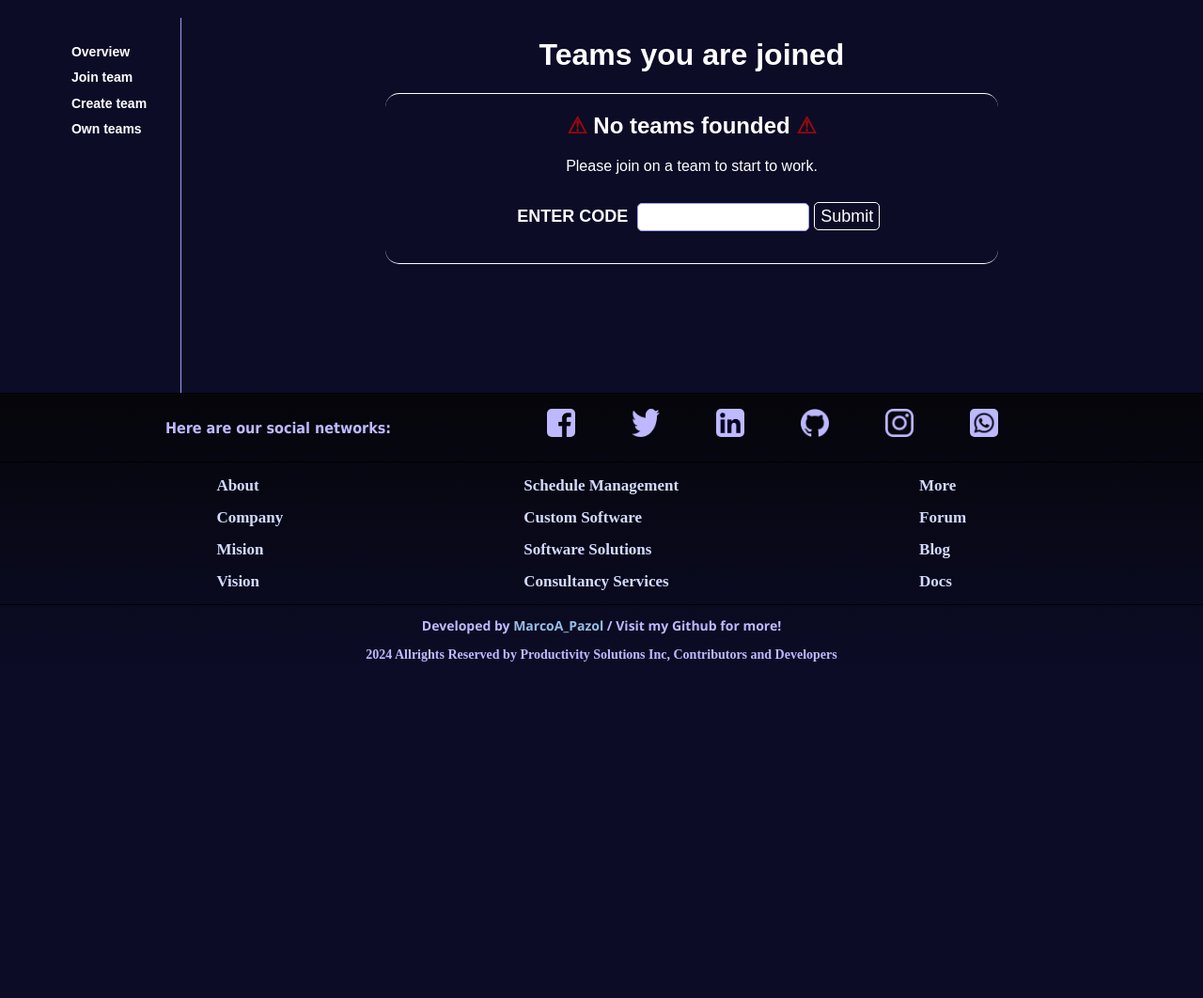
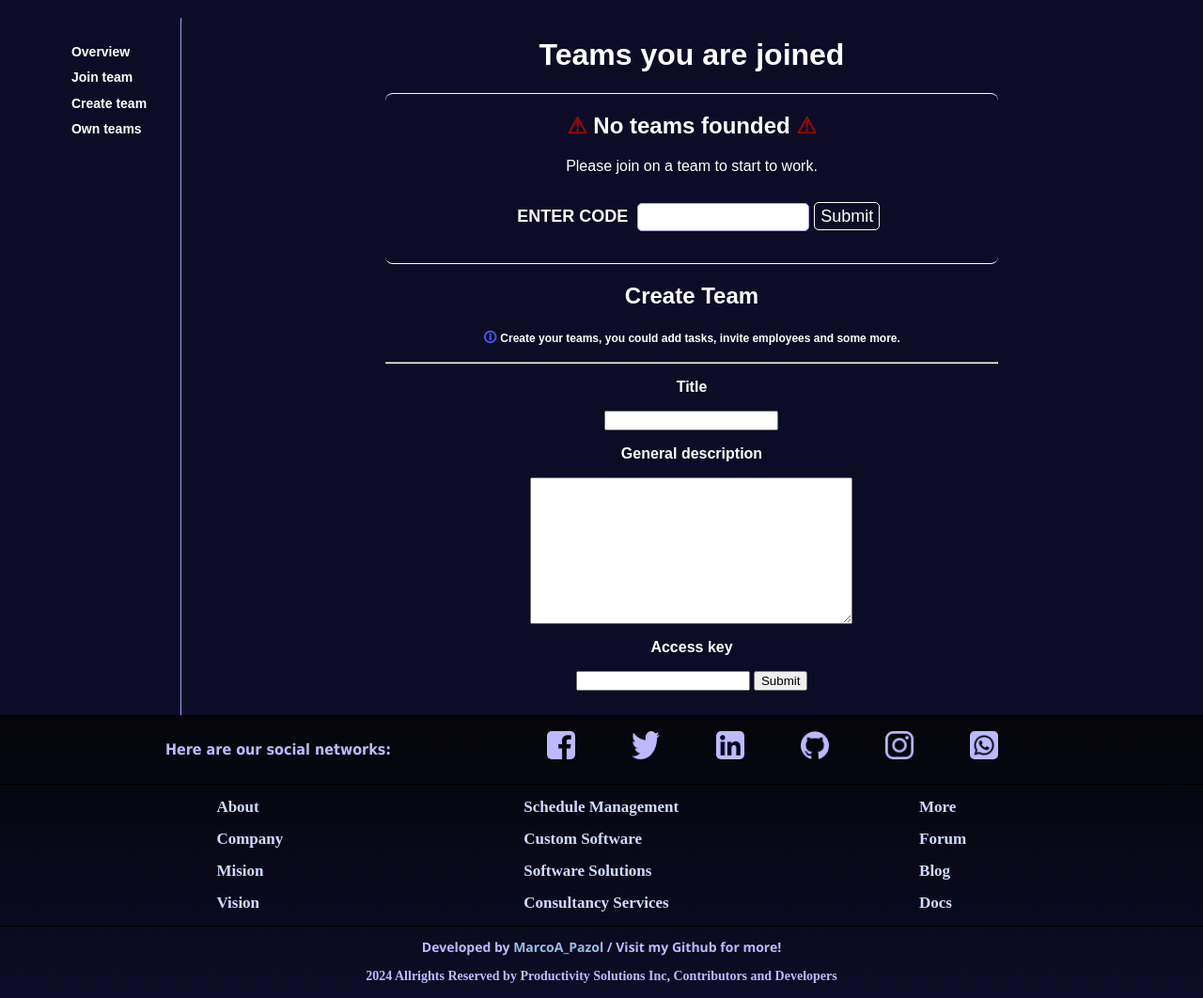
Before and after one commit to MarcoA-Pazol/Task_Management, a Django app: page /team/ in a window 1280 px wide; the page is wider, and only the part inside the window is pictured. Shown: the part 81-1143 px from the top of that part at 94% size. Before the commit the page ends 785 px from the top of that part, so only its background shows below. Run offline with Django 4.2, Linux system fonts and the light colour scheme; the visitor is signed in with stand-in values (Sample User, id 1); data that the repository does not hold is empty.

Commit message:
Modifing Model structure Employee()occupation field aded

```diff
--- a/BackEnd/forms.py
+++ b/BackEnd/forms.py
@@ -15,7 +15,7 @@ class RegistrationForm(forms.ModelForm):
 
     class Meta:
         model = Employee
-        fields = ['first_name', 'last_name', 'username', 'password', 'email', 'address', 'birthday', 'department']
+        fields = ['first_name', 'last_name', 'username', 'password', 'email', 'address', 'birthday', 'occupation']
 
     def save(self, commit=True):
         user = super().save(commit=False)
@@ -26,11 +26,16 @@ class RegistrationForm(forms.ModelForm):
         user.email = self.cleaned_data['email']
         user.address = self.cleaned_data['address']
         user.birthday = self.cleaned_data['birthday']
-        user.department = self.cleaned_data['department']
+        user.ocupation = self.cleaned_data['ocupation']
         if commit:
             user.save()
         return user
 
 
 class JoinTeamForm(forms.Form):
-    access_code = forms.CharField(max_length=8)
+    access_key = forms.CharField(max_length=8)
+
+class CreateTeamForm(forms.Form):
+    name = forms.CharField(max_length=30)
+    description = forms.CharField(widget=forms.Textarea)
+    access_key = forms.CharField(max_length=8)
--- a/BackEnd/models.py
+++ b/BackEnd/models.py
@@ -1,5 +1,13 @@
 from django.db import models
 from django.contrib.auth.models import AbstractUser
+from django import forms
+
+#Lists for choiceable values
+OCCUPATION_CHOICES = [
+        ['Back-End', 'Back-End Developer'],
+        ['Graphic Design', 'Graphic Desinger'],
+        ['User Experience Design', 'UX Designer']
+    ]
 
 """All team management relationed models"""
 class Employee(AbstractUser):
@@ -7,7 +15,8 @@ class Employee(AbstractUser):
     last_name = models.CharField(max_length=30)
     address = models.CharField(max_length=255)
     birthday = models.DateField()
-    department = models.CharField(max_length=200)
+    occupation = models.CharField(max_length=50, choices=OCCUPATION_CHOICES, default=None)
+    department = models.CharField(max_length=50)
     is_active = models.BooleanField(default=True)
 
     def __str__(self):
@@ -15,21 +24,21 @@ class Employee(AbstractUser):
 
 class Team(models.Model):
     owner = models.OneToOneField(Employee, on_delete=models.CASCADE, related_name="team_owner")
-    name = models.CharField(max_length=200)
+    name = models.CharField(max_length=30)
     description = models.TextField()
-    area = models.CharField(max_length=200)
+    department = models.CharField(max_length=50)
     members = models.ManyToManyField(Employee, related_name='team_members')
     created_at = models.DateTimeField(auto_now_add=True)
-    access_code = models.CharField(max_length=8)
+    access_key = models.CharField(max_length=8)
 
     def __str__(self):
         return self.name
 
 class Team_Task(models.Model):
-    title = models.CharField(max_length=200)
+    title = models.CharField(max_length=50)
     description = models.TextField()
     due_date = models.DateTimeField()
-    priority = models.CharField(max_length=100)
+    priority = models.CharField(max_length=50)
     status = models.BooleanField(default="Uncompleted")
     created_at = models.DateTimeField(auto_now_add=True)
     assigned_team = models.ForeignKey(Team, on_delete=models.CASCADE, related_name='assigned_team')
@@ -41,10 +50,10 @@ class Team_Task(models.Model):
 
 #Personal Tasks Relationed Models
 class Personal_Task(models.Model):
-    title = models.CharField(max_length=200)
+    title = models.CharField(max_length=50)
     description = models.TextField()
     due_date = models.DateTimeField()
-    priority = models.CharField(max_length=100)
+    priority = models.CharField(max_length=50)
     status = models.BooleanField()
     created_at = models.DateTimeField(auto_now_add=True)
     owner = models.ForeignKey(Employee, on_delete=models.CASCADE, related_name='owner')
@@ -57,9 +66,9 @@ class Personal_Task(models.Model):
 
 #Questions model for help section
 class Help_Question(models.Model):
-    question = models.CharField(max_length=200)
+    question = models.CharField(max_length=50)
     answer = models.TextField()
-    category = models.CharField(max_length=100)
+    category = models.CharField(max_length=50)
 
     def __str__(self):
         return self.question
--- a/FrontEnd/static/styles/team.css
+++ b/FrontEnd/static/styles/team.css
@@ -47,7 +47,7 @@
     width: 100%;
     margin-top: 20px;
     border-block: 1px solid white;
-    border-radius: 15px;
+    border-radius: 8px;
 }.no_teams_founded b{
     color: rgb(150, 10, 10);
 }
@@ -88,7 +88,19 @@
 
 /*Create team content*/
 .create_team_content{
-    display: none;
+    text-align: center;
+    align-items: center;
+    width: 60%;
+}.create_team_content h3{
+    font-family: sans-serif;
+    font-size: 12px;
+}.create_team_content b{
+    font-size: 14px;
+    color: rgb(78, 89, 248);
+}
+
+.create_team_form h3{
+    font-size: 16px;
 }
 
 /*Own teams content*/
--- a/FrontEnd/templates/registration/register.html
+++ b/FrontEnd/templates/registration/register.html
@@ -24,8 +24,8 @@
                 {{ form.first_name }}
                 <h2>Last name</h2>
                 {{ form.last_name }}
-                <h2>Department</h2>
-                {{ form.department }}
+                <h2>Occupation</h2>
+                {{ form.occupation }}
                 <h2>Address</h2>
                 {{ form.address }}
             </div>
--- a/FrontEnd/templates/team.html
+++ b/FrontEnd/templates/team.html
@@ -24,13 +24,13 @@
             {% if teams %}
                 <form method="POST" action="">
                     <h2>Join on a team:</h2>
-                    {{ form.access_code }}
+                    {{ join_team_form.access_code }}
                     <button type="submit">Submit</button>
                 </form>
                 {% for team in teams %}
                     <div class="team_overview">
                         <h2>{{ team.name }}</h2>
-                        <p>{{ team.desciption }}</p>
+                        <h6>{{ team.desciption }}</h6>
                         <h3>Leader: {{ team.owner }}</h3>
                     </div>
                 {% endfor %}
@@ -41,7 +41,7 @@
 
                     <form method="POST" action="" class="join_team_form">
                         <h3>ENTER CODE</h3>
-                        {{ form.access_code }}
+                        {{ join_team_form.access_key }}
                         <button type="submit">Submit</button>
                     </form>
                 </div>
@@ -53,7 +53,19 @@
         </div>
 
         <div class="create_team_content">
-            Create team
+            <h2>Create Team</h2>
+            <h3><b>🛈 </b>Create your teams, you could add tasks, invite employees and some more.</h3>
+            <hr>
+            <form method="POST" action="" class="create_team_form">
+                {% csrf_token %}
+                <h3>Title</h3>
+                {{create_team_form.name}}
+                <h3>General description</h3>
+                {{create_team_form.description}}
+                <h3>Access key</h3>
+                {{create_team_form.access_key}}
+                <button type="submit">Submit</button>
+            </form>
         </div>
 
         <div class="own_teams_content">
--- a/FrontEnd/views.py
+++ b/FrontEnd/views.py
@@ -6,31 +6,71 @@ from django.contrib.auth import logout, authenticate, login
 from django.shortcuts import render, get_object_or_404, redirect
 from django.db import IntegrityError
 from BackEnd.models import Team_Task, Help_Question, Team, Employee #Loading models from Task_Manager/BackEnd/models.py
-from BackEnd.forms import RegistrationForm, LoginForm, AskForHelpForm, JoinTeamForm
+from BackEnd.forms import RegistrationForm, LoginForm, AskForHelpForm, JoinTeamForm, CreateTeamForm
+
+#Functions
+def get_department(occupation):
+    if occupation == "Back-End Developer":
+        department = "Software Developing"
+    elif occupation == "Front-End Developer":
+        department = "Software Developing"
+    elif occupation == "Full-Stack Developer":
+        department = "Software Developing"
+    else:
+        department = "None"
+
+
 # Create your views here.
 def home(request):
     return render(request, 'home.html')
+
 
 @login_required
 def tasks(request):
     return render(request, 'tasks.html')
 
+
 @login_required
 def team(request):
     #Formulary loading
     if request.method == "POST":
-        form = JoinTeamForm(request.POST)
-        if form.is_valid():
-            access_code = form.cleaned_data['access_code']
+        join_team_form = JoinTeamForm(request.POST)
+        create_team_form = CreateTeamForm(request.POST)
+
+        if join_team_form.is_valid():
+            access_key = join_team_form.cleaned_data['access_key']
+
+        if create_team_form.is_valid():
+            #Cleane data for object creation(Team)
+            name = create_team_form.cleaned_data['name']
+            description = create_team_form.cleaned_data['description']
+            access_key = create_team_form.cleaned_data['access_key']
+            #Get the current user(owner)
+            owner = request.user
+            #Get current user´s department
+            department = owner.department
+
+            try:
+                team = Team.objects.create(owner=owner, name=name, description=description, department=department, access_key=access_key)
+                team.members.add(owner)
+                team.save()
+                return redirect('/')
+            except IntegrityError:
+                create_team_form.add_error('username', 'This username already exists, try another one.')
+                print(IntegrityError)
+            except Exception as e:
+                print(e)
     else:
-        form = JoinTeamForm()
+        join_team_form = JoinTeamForm()
+        create_team_form = CreateTeamForm()
 
     #Retireve all teams you are joined
     teams = Team.objects.all()
 
     #Context
-    context = {'teams': teams, 'form': form}
+    context = {'teams': teams, 'join_team_form': join_team_form, 'create_team_form': create_team_form}
     return render(request, 'team.html', context)
+
 
 def help(request):
     #Formulary Loading
@@ -57,6 +97,7 @@ def help(request):
     context = {'questions':questions, 'questions_by_category':questions_by_category, 'form':form}
     return render(request, 'help.html', context)
 
+
 #Session views
 def login(request):
     if request.method == 'POST':
@@ -69,6 +110,7 @@ def login(request):
         form = LoginForm()
     return render(request, 'registration/login.html', {'form':form})
 
+
 def register(request):
     if request.method == 'POST':
         form = RegistrationForm(request.POST)
@@ -78,10 +120,15 @@ def register(request):
             username = form.cleaned_data['username']
             email = form.cleaned_data['email']
             password = form.cleaned_data['password']
+            occupation = form.cleaned_data['occupation']
+
+            #Get department depending the selected ocupation    #   #   #   #   #
+            department = get_department(occupation=occupation)
+
             #Create new Employee
             try:
                 user = form.save()
-                user = Employee.objects.create(username=username, password=password, email=email, first_name=form.first_name, last_name=form.last_name, address=form.address, birthday=form.birthday, department=form.department)
+                user = Employee.objects.create(username=username, password=password, email=email, first_name=form.first_name, last_name=form.last_name, address=form.address, birthday=form.birthday, occupation=occupation ,department=department)
             except IntegrityError:
                 form.add_error('username', 'This username already exists, try another one.')
                 print(IntegrityError)
```
Also changed, not shown: Tracking.txt (+8 -2 lines), BackEnd/migrations/0006_rename_access_code_team_access_key_remove_team_area_and_more.py (added), BackEnd/migrations/0007_alter_team_description.py (added), BackEnd/migrations/0008_alter_team_description.py (added), BackEnd/migrations/0009_employee_occupation.py (added), BackEnd/migrations/0010_alter_employee_occupation.py (added).
